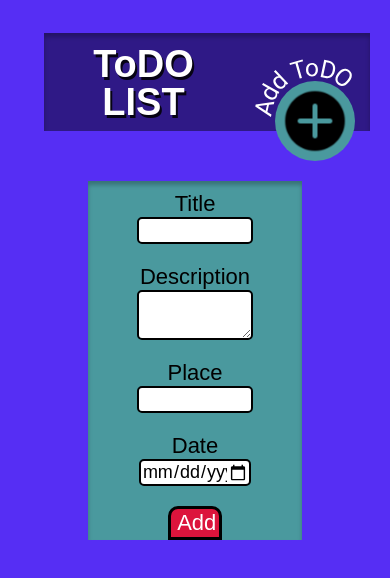
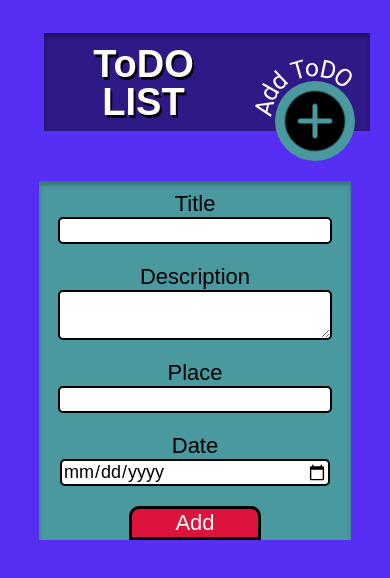
Before and after one commit to johaolopz/ToDoList, a React (Create React App) app: page /ToDoList/add in a window 390 px wide. Shown: the top 578 px of the page. Built offline with nearby package versions, Linux system fonts and the light colour scheme; a web font is replaced by a local one.

Commit message:
Responsive Cards fixed

```diff
--- a/src/components/AddTodo/addtodo.css
+++ b/src/components/AddTodo/addtodo.css
@@ -49,3 +49,13 @@
 #addButton:hover{
     background-color:black;
 }
+
+@media (max-width: 768px) {
+    .divForm {
+        width: 80%;
+    }
+
+    .form-container {
+        width: 85%;
+    }
+}
--- a/src/components/TodoDetail/todoDetail.css
+++ b/src/components/TodoDetail/todoDetail.css
@@ -105,3 +105,23 @@ hr {
     border: none;
     box-shadow: 0px 20px 30px 1px black;
 }
+
+@media (max-width: 768px) {
+    .container {
+        width: 85%;
+    }
+
+    .info {
+        font-size: 30px;
+        line-height: normal;
+    }
+
+    .divBack {
+        width: 37%;
+        margin-top: 20px;
+    }
+
+    hr {
+        width: 93%;
+    }
+}
```
